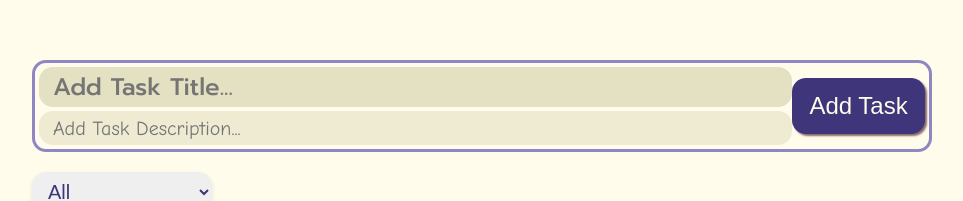
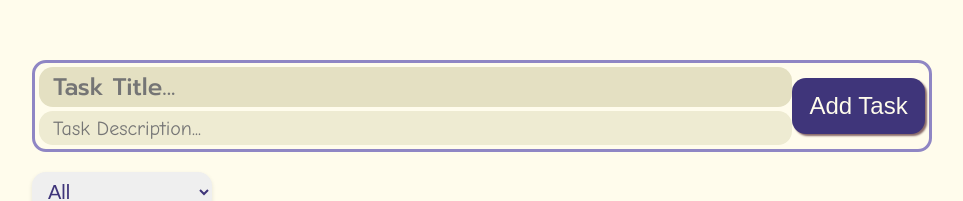
Before and after one commit to Fanis-mvp/Tasky_Husky_Personal_Task_Management_App, a React (Vite) app: page / in a window 1280 px wide. Shown: the top 201 px of the page, without its empty margins (158-1121 px from the left). Built offline with nearby package versions, Linux system fonts and the light colour scheme.

Commit message:
Last fixes

```diff
--- a/src/App.jsx
+++ b/src/App.jsx
@@ -31,7 +31,7 @@ function App() {
     if (taskTitle) {
       setTasks(newTaskList);
     } else {
-      alert("Task Title is mandatory!");
+      alert("You cannot add a task without adding a Title.");
     }
   }
 
--- a/src/components/AddTask.jsx
+++ b/src/components/AddTask.jsx
@@ -5,8 +5,6 @@ export default function AddTask(props) {
       setTaskTitle,
       taskDescription,
       setTaskDescription,
-      filterValue,
-      setFilterValue,
     } = props;
 
     return (
@@ -17,14 +15,14 @@ export default function AddTask(props) {
             type="text"
             value={taskTitle}
             onChange={(event) => setTaskTitle(event.target.value)}
-            placeholder="Add Task Title..."
+            placeholder="Task Title..."
           />
           <input
           className="description"
             type="text"
             value={taskDescription}
             onChange={(event) => setTaskDescription(event.target.value)}
-            placeholder="Add Task Description..."
+            placeholder="Task Description..."
           />
         </div>
 
--- a/src/components/TaskList.jsx
+++ b/src/components/TaskList.jsx
@@ -2,7 +2,7 @@ import TaskSlot from "./TaskSlot";
 
 
 export default function TaskList(props) {
-    const { tasks, handleToggleTaskDone } = props;
+    const { tasks } = props;
 
     return (
       <ul className="taskList">
--- a/src/components/TaskSlot.jsx
+++ b/src/components/TaskSlot.jsx
@@ -1,5 +1,5 @@
 export default function TaskSlot(props) {
-    const { children, handleDeleteTask, handleEditTask, handleToggleTaskDone, taskIndex, task } = props;
+    const { children, handleDeleteTask, handleEditTask, handleToggleTaskDone, task } = props;
 
     return (
       <li className={`taskItem ${task.done ? 'done' : ''}`}>
```
